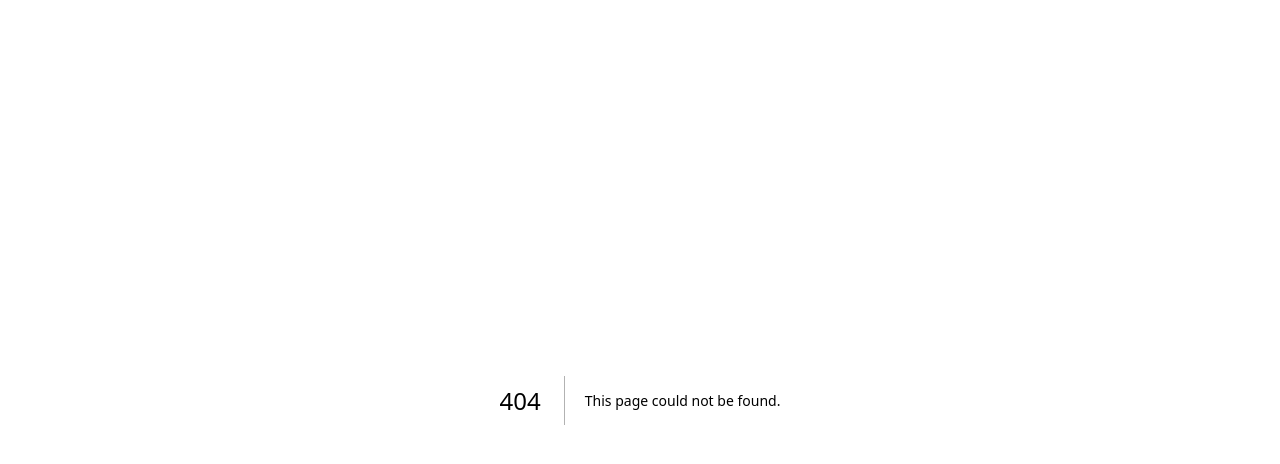
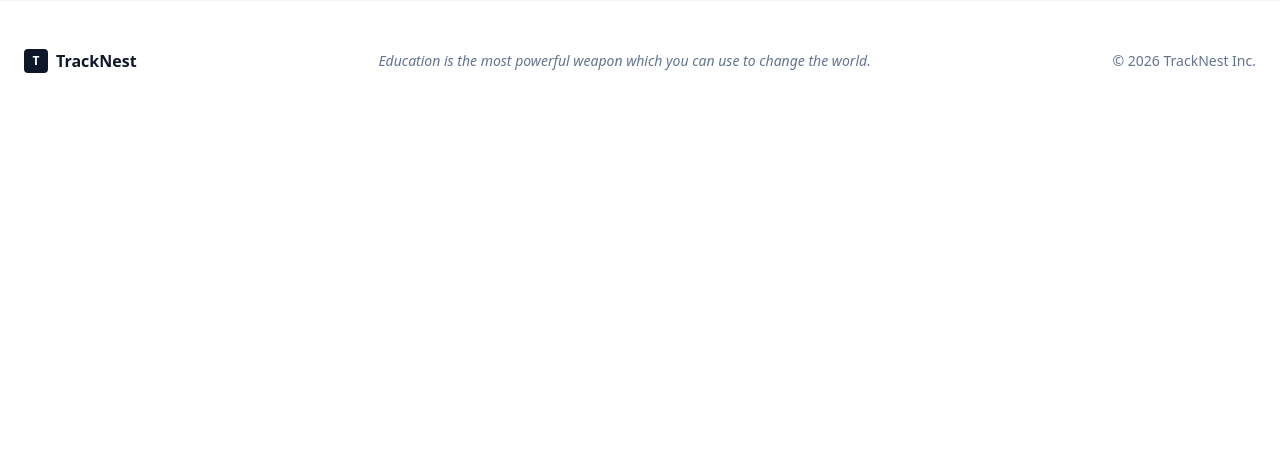
Before and after one commit to Alihaider592/TrackNest, a Next.js app: page /components/footer in a window 1280 px wide. Before the commit this address had no page. Shown: the top 464 px of the page. Built offline with nearby package versions, Linux system fonts and the light colour scheme.

Commit message:
footer component created

```diff
--- /dev/null
+++ b/app/components/footer/page.tsx
@@ -0,0 +1,36 @@
+export default function Footer() {
+  return (
+    <footer className="py-12 px-6 border-t border-slate-100">
+      <div className="max-w-7xl mx-auto flex flex-col md:flex-row justify-between items-center gap-8">
+        <div className="flex items-center gap-2">
+          <div className="h-6 w-6 bg-slate-900 rounded flex items-center justify-center">
+            <span className="text-white font-bold text-xs">T</span>
+          </div>
+          <span className="font-bold text-slate-900">TrackNest</span>
+        </div>
+        <p className="text-slate-500 text-sm italic">
+          Education is the most powerful weapon which you can use to change the world.
+        </p>
+        <div className="text-slate-500 text-sm">
+          © {new Date().getFullYear()} TrackNest Inc.
+        </div>
+      </div>
+    </footer>
+  );
+}
+{/* <footer className="py-12 px-6 border-t border-slate-100">
+        <div className="max-w-7xl mx-auto flex flex-col md:flex-row justify-between items-center gap-8">
+          <div className="flex items-center gap-2">
+            <div className="h-6 w-6 bg-slate-900 rounded flex items-center justify-center">
+              <span className="text-white font-bold text-xs">T</span>
+            </div>
+            <span className="font-bold text-slate-900">TrackNest</span>
+          </div>
+          <p className="text-slate-500 text-sm italic">
+            Education is the most powerful weapon which you can use to change the world.
+          </p>
+          <div className="text-slate-500 text-sm">
+            © {new Date().getFullYear()} TrackNest Inc.
+          </div>
+        </div>
+      </footer> */}
```
